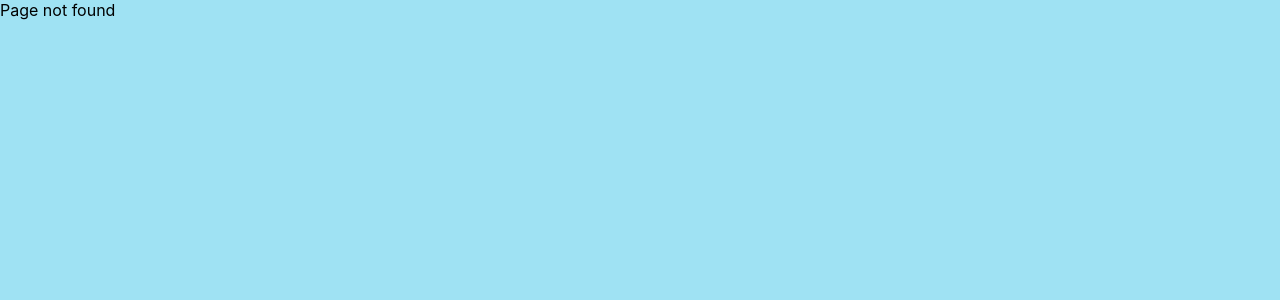
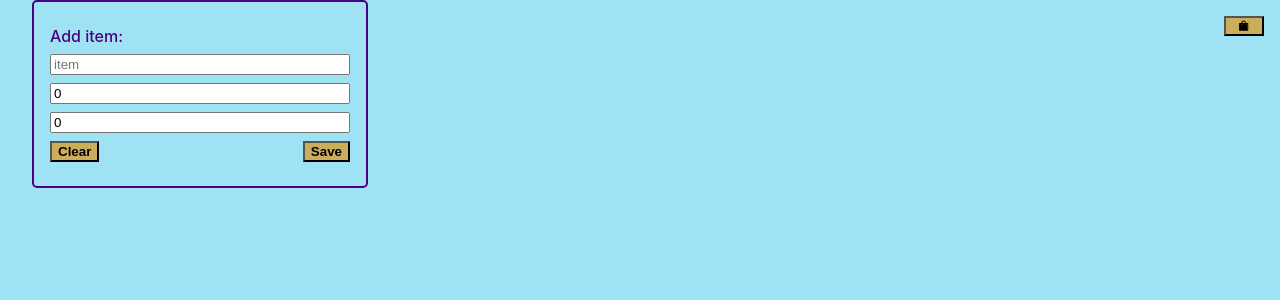
Before and after one commit to Amel0109/react-router, a React (Create React App) app: page /add in a window 1280 px wide. Before the commit this address had no page. Shown: the top 300 px of the page. Built offline with nearby package versions, Linux system fonts and the light colour scheme.

Commit message:
Added add-form and shop-button

```diff
--- a/src/App.js
+++ b/src/App.js
@@ -5,6 +5,7 @@ import { Admin } from '../src/pages/admin/Admin';
 import { Shop } from '../src/pages/shop/Shop';
 import { Item } from '../src/pages/item/Item';
 import { Cart } from '../src/pages/cart/Cart';
+import AddForm from './pages/addForm/AddForm';
 
 
 function App() {
@@ -39,6 +40,8 @@ function App() {
   });
 
   const [isAdmin, setIsAdmin] = useState(true);
+  const [idCounter, setIdCounter] = useState(4);
+  const [selectedItem, setSelectedItem] = useState(null);
 
   const onItemClick = (id) => {
     history.push(`/item/${id}`);
@@ -56,7 +59,28 @@ function App() {
         price: items[key].price,
         quantity: value
       }
-    })
+    });
+
+  const onSave = (newItem) => {
+    if (newItem.id) {
+      const data = { ...items };
+      data[newItem.id] = newItem;
+      setItems(data);
+    } else {
+      const data = { ...items };
+      const quan = { ...quantity };
+      data[idCounter] = newItem;
+      quan[idCounter] = 0;
+      setItems(data);
+      setQuantity(quan)
+      setIdCounter(idCounter + 1);
+    }
+    setSelectedItem(null);
+  };
+
+  const onEditClick = (key) => {
+    setSelectedItem(items[key]);
+  };
 
   return (
     <div className="App">
@@ -67,6 +91,7 @@ function App() {
             isAdmin={isAdmin}
             setItems={setItems}
             onItemClick={onItemClick}
+            onEditClick={onEditClick}
           />
         </Route>
         <Route exact path="/shop">
@@ -86,9 +111,12 @@ function App() {
         <Route exact path="/cart">
           <Cart items={boughtItems} />
         </Route>
-        {/*<Route exact path="/add">
-          <Items />
-        </Route> */}
+        <Route exact path="/add">
+          <AddForm
+            onSave={onSave}
+            selectedItem={selectedItem}
+          />
+        </Route>
         <Route path="/">
           <div>Page not found</div>
         </Route>
--- a/src/components/item-card/ItemCard.css
+++ b/src/components/item-card/ItemCard.css
@@ -19,6 +19,7 @@
     display: flex;
     justify-content: center;
     padding: 0.5rem 0;
+    cursor: pointer;
 }
 
 .button-container {
--- a/src/components/item-card/ItemCard.js
+++ b/src/components/item-card/ItemCard.js
@@ -1,8 +1,9 @@
 import React from 'react';
+import { Link } from 'react-router-dom';
 import './ItemCard.css';
 
 
-function ItemCard({ id, name, availability, price, quantity, isAdmin, onQuantityChange, onDeleteClick, onItemClick }) {
+function ItemCard({ id, name, availability, price, quantity, isAdmin, onQuantityChange, onDeleteClick, onItemClick, onEditClick }) {
     return (
         <div className="ItemCard" >
 
@@ -39,7 +40,9 @@ function ItemCard({ id, name, availability, price, quantity, isAdmin, onQuantity
             {isAdmin ?
                 <div className="button-cont">
                     <button onClick={() => onDeleteClick(id)}>Delete</button>
-                    <button>Edit</button>
+                    <Link to='/add'>
+                        <button onClick={() => onEditClick(id)}>Edit</button>
+                    </Link>
                 </div>
                 : null
             }
--- /dev/null
+++ b/src/components/shopButton/ShopButton.css
@@ -0,0 +1,12 @@
+.ShopButton {
+    position: fixed;
+    right: 1rem;
+    top: 1rem;
+}
+
+.shop {
+    display: flex;
+    justify-content: center;
+    width: 40px;
+    height: 20px;
+}
--- /dev/null
+++ b/src/components/shopButton/ShopButton.js
@@ -0,0 +1,19 @@
+import React from 'react';
+import './ShopButton.css';
+import { AiTwotoneShopping } from 'react-icons/ai';
+import { Link } from 'react-router-dom';
+
+function ShopButton() {
+    return (
+        <div className="ShopButton">
+
+            <Link to='/shop'>
+                <button className="shop">
+                    <AiTwotoneShopping />
+                </button>
+            </Link>
+        </div >
+    )
+};
+
+export default ShopButton;
--- /dev/null
+++ b/src/pages/addForm/AddForm.css
@@ -0,0 +1,24 @@
+.AddForm {
+    display: flex;
+    flex-direction: column;
+    width: 300px;
+    padding: 1.5em 1em;
+    margin: 0 2em;
+    border: 2px solid indigo;
+    border-radius: 5px;
+}
+
+.add-label {
+    padding-bottom: 0.5rem;
+    font-weight: 500;
+    color: indigo;
+}
+
+input {
+    margin-bottom: 0.5rem;
+}
+
+.button-container-add {
+    display: flex;
+    justify-content: space-between;
+}
--- /dev/null
+++ b/src/pages/addForm/AddForm.js
@@ -0,0 +1,63 @@
+import React, { useEffect, useState } from 'react';
+import ShopButton from '../../components/shopButton/ShopButton';
+import './AddForm.css';
+
+const emptyForm = {
+    name: '',
+    availability: 0,
+    price: 0
+};
+
+function AddForm({ onSave, selectedItem }) {
+
+    const [formData, setFormData] = useState({ ...emptyForm });
+
+    useEffect(() => {
+        if (selectedItem) {
+            setFormData(selectedItem);
+        }
+    }, [selectedItem]);
+
+    const onFormChange = (event, key) => {
+        const data = { ...formData };
+        data[key] = event.target.value;
+        setFormData(data);
+    };
+
+    const onClear = () => {
+        setFormData({ ...emptyForm })
+    };
+
+    return (
+        <div className="AddForm">
+            <label className="add-label">Add item:</label>
+            <input
+                type="text"
+                placeholder="item"
+                value={formData.name}
+                onChange={(event) => onFormChange(event, 'name')}
+            />
+            <input
+                type="number"
+                placeholder="availability"
+                value={formData.availability}
+                onChange={(event) => onFormChange(event, 'availability')}
+            >
+            </input>
+            <input
+                type="number"
+                placeholder="price"
+                value={formData.price}
+                onChange={(event) => onFormChange(event, 'price')}
+            >
+            </input>
+            <div className="button-container-add">
+                <button onClick={onClear}>Clear</button>
+                <button onClick={() => { onSave(formData); setFormData({ ...emptyForm }) }}>Save</button>
+            </div>
+            <ShopButton />
+        </div>
+    )
+};
+
+export default AddForm;
--- a/src/pages/admin/Admin.js
+++ b/src/pages/admin/Admin.js
@@ -1,8 +1,9 @@
 import React from 'react';
 import './Admin.css';
 import ItemCard from '../../components/item-card/ItemCard';
+import ShopButton from '../../components/shopButton/ShopButton';
 
-function Admin({ items, setItems, isAdmin, onItemClick }) {
+function Admin({ items, setItems, isAdmin, onItemClick, onEditClick }) {
 
     const onDeleteClick = (id) => {
         const itemList = { ...items };
@@ -21,8 +22,10 @@ function Admin({ items, setItems, isAdmin, onItemClick }) {
                     isAdmin={isAdmin}
                     onDeleteClick={onDeleteClick}
                     onItemClick={onItemClick}
+                    onEditClick={onEditClick}
                 />
             )}
+            <ShopButton />
         </div>
     )
 };
--- a/src/pages/cart/Cart.js
+++ b/src/pages/cart/Cart.js
@@ -1,4 +1,5 @@
 import React, { useEffect, useState } from 'react';
+import ShopButton from '../../components/shopButton/ShopButton';
 import './Cart.css';
 
 function Cart({ items }) {
@@ -26,6 +27,7 @@ function Cart({ items }) {
                 <label>Total price</label>
                 <span>{totalPrice}$</span>
             </div>
+            <ShopButton />
         </div>
     )
 };
--- a/src/pages/item/Item.js
+++ b/src/pages/item/Item.js
@@ -1,5 +1,6 @@
 import React, { useEffect, useState } from 'react';
 import { useHistory, useParams } from 'react-router-dom';
+import ShopButton from '../../components/shopButton/ShopButton';
 import './Item.css';
 
 function Item({ getItem }) {
@@ -24,7 +25,9 @@ function Item({ getItem }) {
         return (
             <div className="Item">
                 <div className="name">{item.name}</div>
+                <ShopButton />
             </div>
+
         )
     } else return <div>loading...</div>
 };
```
